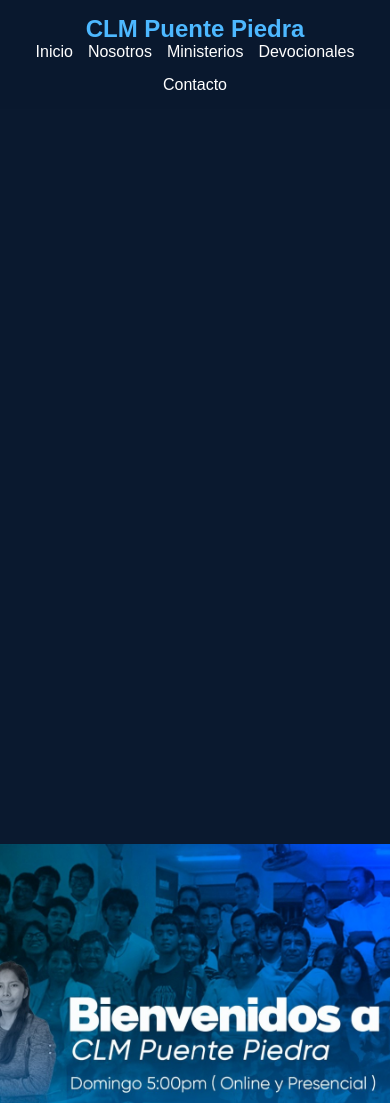
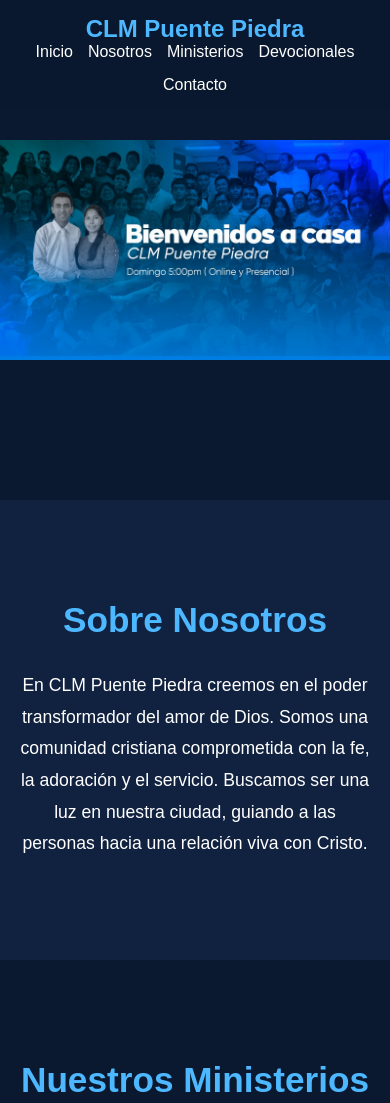
Before and after one commit to Justtdiego/clmiglesia, a plain HTML site: page index.html in a window 390 px wide. Shown: the top 1103 px of the page. Drawn offline with Linux system fonts and the light colour scheme.

Commit message:
actuuuuu

```diff
--- a/index.html
+++ b/index.html
@@ -22,15 +22,6 @@
       </ul>
     </nav>
   </header>
-
-  <!-- 🟩 INICIO -->
-  <section id="inicio" class="hero">
-    <div class="hero-content">
-      <h1></h1>
-      <p></p>
-      <a></a>
-    </div>
-  </section>
 
   <!-- 🖼️ IMAGEN FIJA (contenedor) -->
   <div class="imagen-fija">
--- a/style.css
+++ b/style.css
@@ -95,7 +95,7 @@ header {
 .imagen-fija {
   position: relative;
   width: 100%;
-  height: 400px; /* alto visible, ajusta si quieres más o menos */
+  height: 100%; /* alto visible, ajusta si quieres más o menos */
   overflow: hidden;
   display: flex;
   justify-content: center;
@@ -103,14 +103,16 @@ header {
   background-color: #0a192f; /* fondo por si la imagen no llena todo */
 }
 
-.imagen-fija img {
-  width: auto;
-  height: 100%;
-  max-width: none;
-  object-fit: cover;     /* mantiene proporción y llena el espacio */
-  object-position: center;
-  user-select: none;
-  pointer-events: none;
+@media (max-width: 768px) {
+  .imagen-fija {
+    height: 500px;        /* más pequeña en móviles */
+  }
+
+  .imagen-fija img {
+    width: 100%;          /* ocupa el ancho del móvil */
+    height: auto;         /* mantiene proporción */
+    object-fit: contain;  /* no se recorta ni deforma */
+  }
 }
 
 /* 🟨 NOSOTROS */
```
